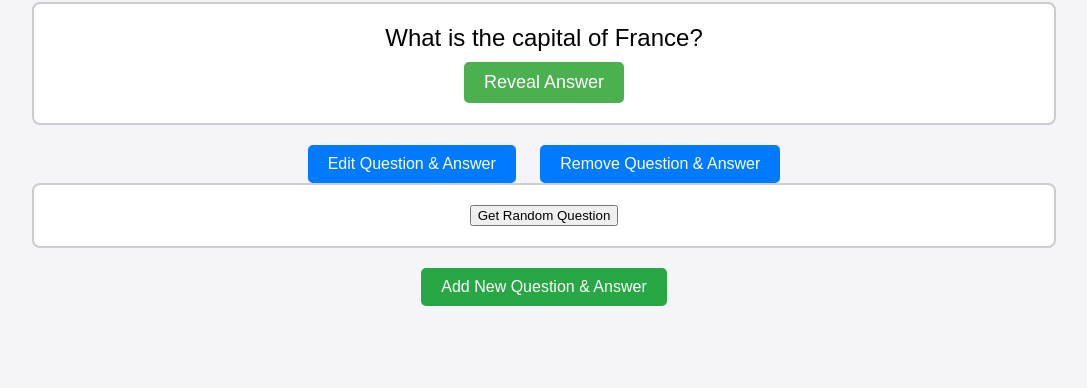
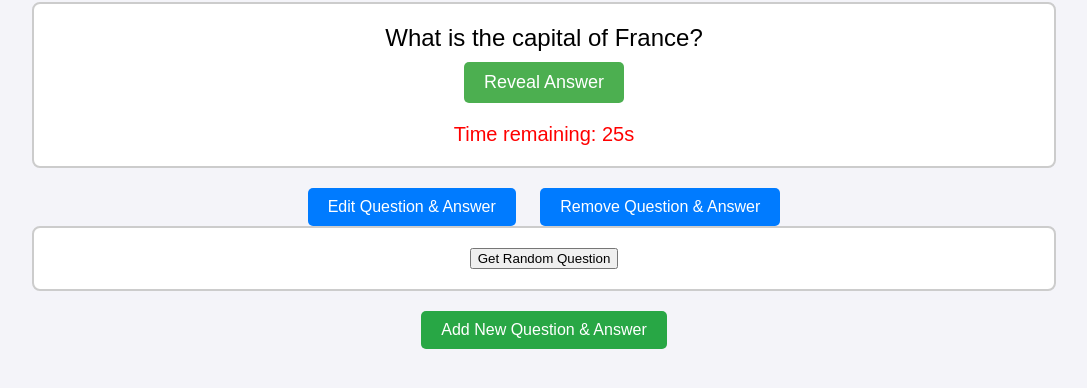
Before and after one commit to xavierrazz/My-Presentation, a plain HTML site: page index.html in a window 1280 px wide. Shown: the part 106-494 px from the top of the page, without its empty margins (96-1183 px from the left). Drawn offline with Linux system fonts and the light colour scheme.

Commit message:
Update index.html

```diff
--- a/index.html
+++ b/index.html
@@ -93,6 +93,12 @@
         #edit-btn:hover, #remove-btn:hover {
             background-color: #0056b3;
         }
+        /* Timer styles */
+        #timer {
+            font-size: 20px;
+            color: red;
+            margin-top: 20px;
+        }
     </style>
 </head>
 <body>
@@ -103,6 +109,7 @@
     <div id="question">Click the button to get a random question!</div>
     <div id="answer">This is the answer!</div>
     <button id="reveal-btn" onclick="revealAnswer()">Reveal Answer</button>
+    <div id="timer">Time remaining: 30s</div>
 </div>
 
 <!-- Buttons to edit and remove question outside the question box -->
@@ -134,6 +141,8 @@
 
     let currentQuestion = {};
     let answerTimeout;
+    let countdownTimer;
+    let timeRemaining = 30;
 
     function getRandomQuestion() {
         const randomIndex = Math.floor(Math.random() * questions.length);
@@ -141,8 +150,23 @@
         document.getElementById('question').innerText = currentQuestion.question;
         document.getElementById('answer').style.display = 'none';
 
-        // Start the timer to reveal the answer after 30 seconds
+        // Start the countdown timer
+        timeRemaining = 30;
+        document.getElementById('timer').innerText = `Time remaining: ${timeRemaining}s`;
+
         clearTimeout(answerTimeout); // Clear any previous timer
+        clearInterval(countdownTimer); // Clear any previous countdown interval
+
+        countdownTimer = setInterval(function() {
+            timeRemaining--;
+            document.getElementById('timer').innerText = `Time remaining: ${timeRemaining}s`;
+            if (timeRemaining <= 0) {
+                clearInterval(countdownTimer);
+                revealAnswer();
+            }
+        }, 1000); // Update every second
+
+        // Start the reveal answer timer after 30 seconds
         answerTimeout = setTimeout(function() {
             revealAnswer();
         }, 30000); // 30 seconds = 30000 milliseconds
@@ -151,6 +175,7 @@
     function revealAnswer() {
         document.getElementById('answer').innerText = currentQuestion.answer;
         document.getElementById('answer').style.display = 'block';
+        clearInterval(countdownTimer); // Stop the countdown when the answer is revealed
     }
 
     function enableEdit() {
```
